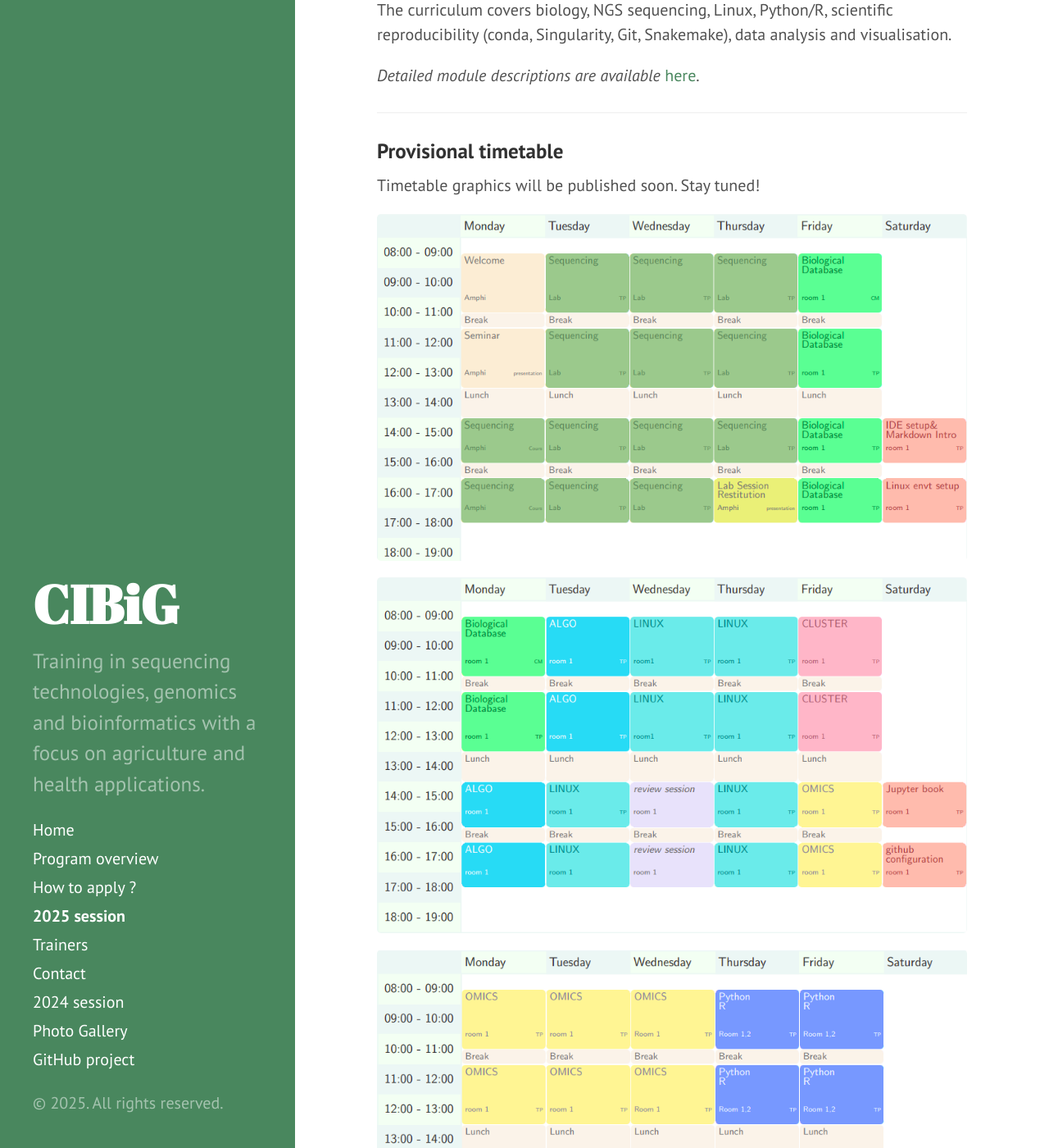
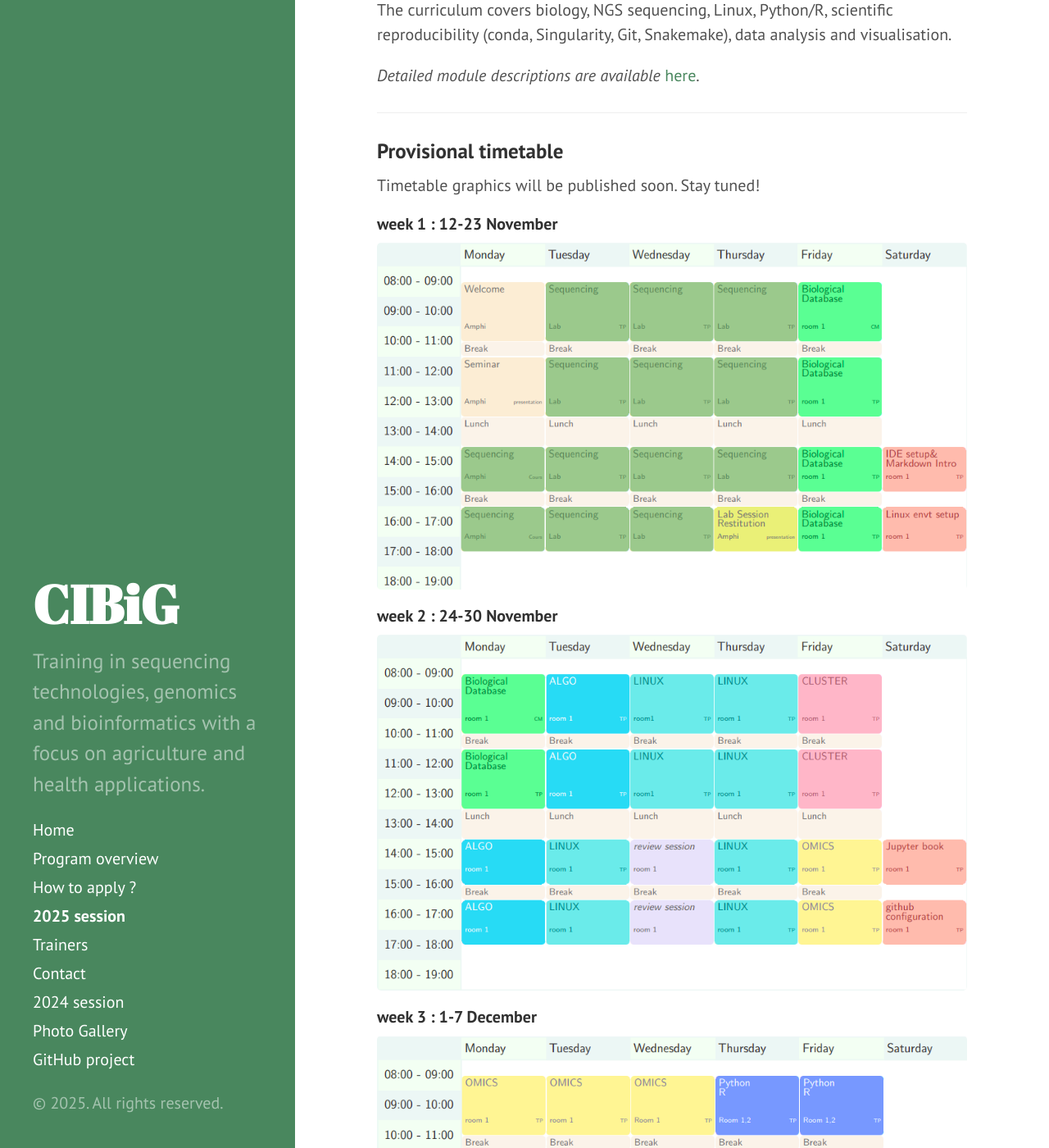
Before and after one commit to wave-centre/cibig, a Jekyll site: the page built from docs/03-2025.md, in a window 1280 px wide and 1400 px high, scrolled down 639 px. Shown: the whole window at 82% size. Built offline with Jekyll 4.4.1, drawn with Linux system fonts in a browser that asks for light colours; some of the changed text lies outside the part shown.

Commit message:
Update 03-2025.md

```diff
--- a/docs/03-2025.md
+++ b/docs/03-2025.md
@@ -24,10 +24,18 @@ The curriculum covers biology, NGS sequencing, Linux, Python/R, scientific repro
 
 Timetable graphics will be published soon. Stay tuned!
 
+#### week 1 : 12-23 November
 ![Week1](/assets/img/2025-schedule-week1.png)
+
+#### week 2 : 24-30 November
 ![Week2](/assets/img/2025-schedule-week2.png)
+
+#### week 3 : 1-7 December
 ![Week3](/assets/img/2025-schedule-week3.png)
+
+#### week 4 : 8-12 December
 ![Week4](/assets/img/2025-schedule-week1.png)
+
 ![legend](/assets/img/2025-schedule-legend.png)
 
 ---
```
